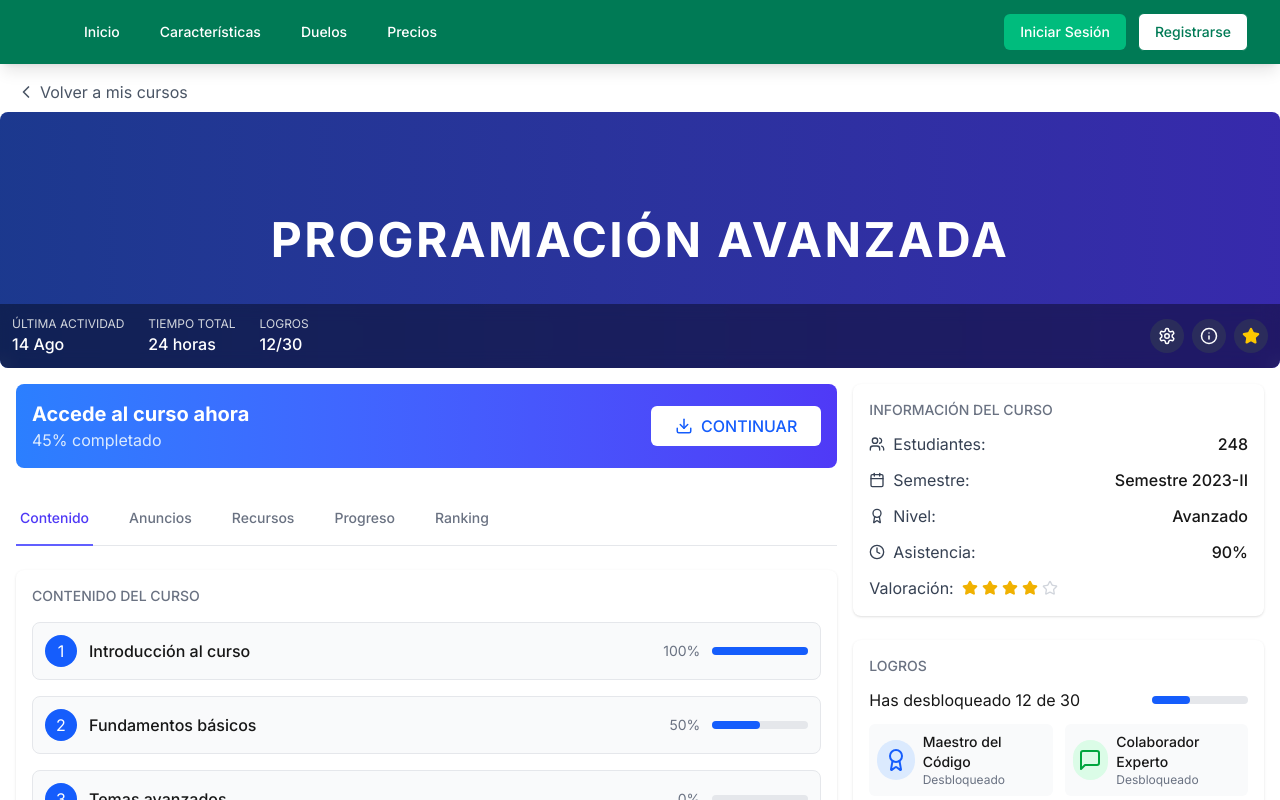
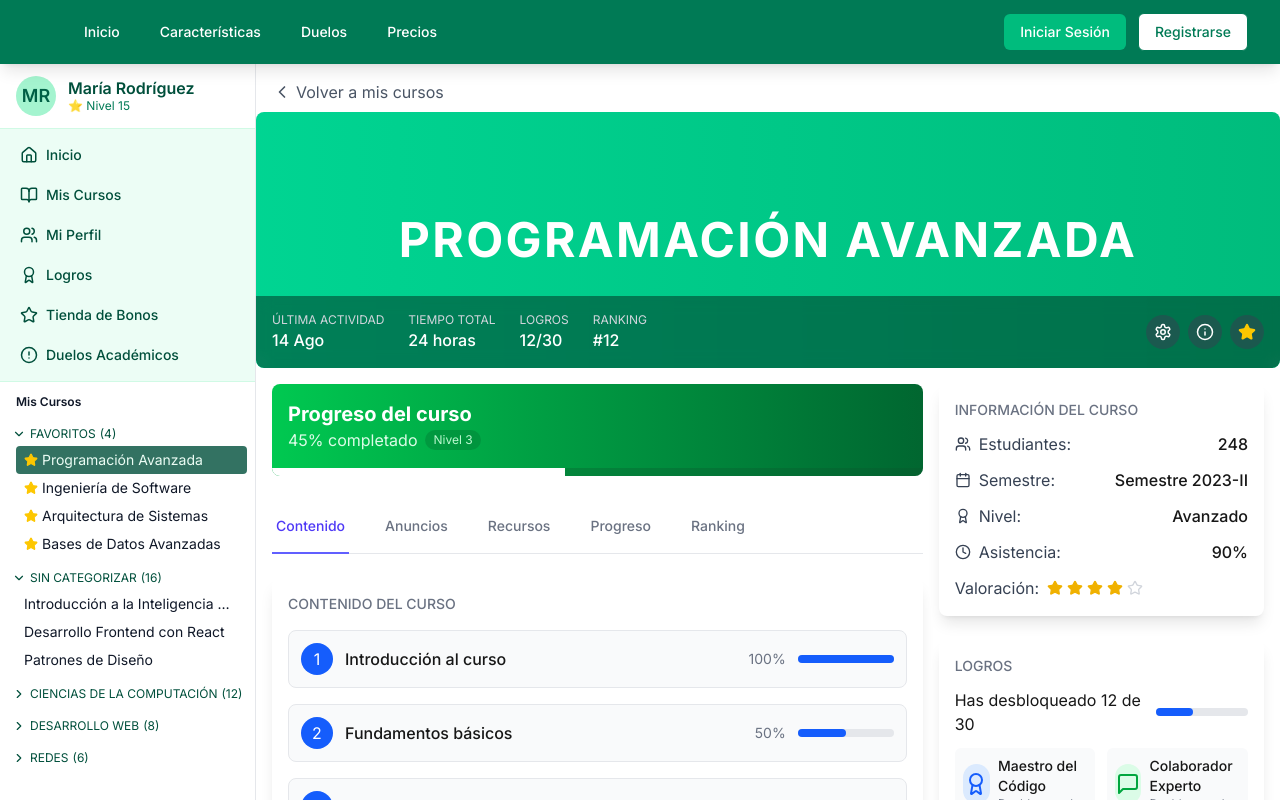
Before and after one commit to w1sec0d/CourseClash, a Next.js app in the folder frontend/: page /curso in a window 1280 px wide. Shown: the top 800 px of the page. Built offline with nearby package versions, Linux system fonts and the light colour scheme.

Commit message:
Modifica sidebar

```diff
--- a/frontend/app/curso/page.tsx
+++ b/frontend/app/curso/page.tsx
@@ -12,6 +12,8 @@ import AnnouncementCard from '../../components/course/AnnouncementCard';
 import ResourceCard from '../../components/course/ResourceCard';
 import RankingCard from '../../components/course/Ranking';
 import TabNavigation from '../../components/TabNavigation';
+import CourseSidebar from '../../components/sidebar/CourseSidebar';
+import { mockFavorites, mockCategorizedCourses } from '../../components/sidebar/mockData';
 import { AchievementProps } from './types';
 import { mockModules, mockAnnouncements, mockResources, mockRanking } from './data';
 import Link from 'next/link';
@@ -57,7 +59,8 @@ const CourseDetailView: React.FC = () => {
       total: 30,
       unlocked: 12
     },
-    progression: 45
+    progression: 45,
+    rankingPosition: 12
   };
 
   // Mock achievements
@@ -77,7 +80,17 @@ const CourseDetailView: React.FC = () => {
   };
 
   return (
-    <div className="container mx-auto py-4">
+    <div className="flex h-screen overflow-hidden">
+      {/* Sidebar */}
+      <CourseSidebar
+        favorites={mockFavorites}
+        categorizedCourses={mockCategorizedCourses}
+        activeCourseId="1"
+      />
+
+      {/* Main Content */}
+      <div className="flex-1 overflow-y-auto">
+        <div className="max-w-6xl mx-auto py-4">
           {/* Back button and navigation */}
           <div className="flex items-center mb-2 px-4">
             <Link href="/" className="flex items-center text-gray-600 hover:text-blue-600 transition-colors">
@@ -87,14 +100,14 @@ const CourseDetailView: React.FC = () => {
           </div>
 
           {/* Course Banner with Hero Image */}
-      <div className="relative w-full h-64 bg-gradient-to-r from-blue-900 to-indigo-800 rounded-lg overflow-hidden mb-4">
+          <div className="relative w-full h-64 bg-gradient-to-r from-emerald-400 to-emerald-500 rounded-lg overflow-hidden mb-4">
             {/* Background image would go here */}
             <div className="absolute inset-0 flex items-center justify-center">
               <h1 className="text-5xl font-bold text-white tracking-wider">{courseData.title.toUpperCase()}</h1>
             </div>
 
             {/* Bottom stats bar - similar to Steam UI */}
-        <div className="absolute bottom-0 left-0 right-0 flex justify-between items-center bg-black/40 backdrop-blur-sm p-3 text-white">
+            <div className="absolute bottom-0 left-0 right-0 flex justify-between items-center bg-black/40 backdrop-blur-sm p-4 text-white">
               <div className="flex space-x-6">
                 <div className="flex flex-col">
                   <span className="text-xs text-gray-300">ÚLTIMA ACTIVIDAD</span>
@@ -107,6 +120,10 @@ const CourseDetailView: React.FC = () => {
                 <div className="flex flex-col">
                   <span className="text-xs text-gray-300">LOGROS</span>
                   <span className="font-medium">{courseData.achievementCount.unlocked}/{courseData.achievementCount.total}</span>
+                </div>
+                <div className="flex flex-col">
+                  <span className="text-xs text-gray-300">RANKING</span>
+                  <span className="font-medium">#{courseData.rankingPosition}</span>
                 </div>
               </div>
 
@@ -128,16 +145,25 @@ const CourseDetailView: React.FC = () => {
           <div className="flex flex-col md:flex-row gap-4 px-4">
             {/* Left column - Main content */}
             <div className="w-full md:w-2/3">
-          {/* Download/Access Course Button */}
-          <div className="bg-gradient-to-r from-blue-500 to-indigo-600 text-white rounded-lg p-4 mb-6 flex justify-between items-center">
-            <div>
-              <h2 className="text-xl font-bold">Accede al curso ahora</h2>
-              <p className="text-blue-100">{courseData.progression}% completado</p>
+          {/* Course Progress Bar - Steam Style */}
+          <div className="bg-gradient-to-r from-green-500 to-green-800 text-white rounded-lg mb-6 overflow-hidden">
+            <div className="flex justify-between items-center p-4">
+              <div className="flex flex-col">
+                <h2 className="text-xl font-bold">Progreso del curso</h2>
+                <div className="flex items-center space-x-2">
+                  <span className="text-green-100">{courseData.progression}% completado</span>
+                  <span className="text-xs text-green-200 bg-green-700/50 px-2 py-0.5 rounded-full">Nivel 3</span>
                 </div>
-            <button className="bg-white text-blue-600 font-medium py-2 px-6 rounded-md flex items-center hover:bg-blue-50 transition-colors">
-              <Download size={18} className="mr-2" />
-              CONTINUAR
-            </button>
+              </div>
+            </div>
+
+            {/* Progress bar */}
+            <div className="h-2 w-full bg-green-900/30">
+              <div
+                className="h-2 bg-white"
+                style={{ width: `${courseData.progression}%` }}
+              ></div>
+            </div>
           </div>
 
           {/* Tabs Navigation */}
@@ -156,7 +182,7 @@ const CourseDetailView: React.FC = () => {
           </div>
 
           {/* Tab content area */}
-          <div className="bg-white p-4 rounded-lg shadow-sm">
+          <div className="bg-white p-4 rounded-lg shadow-lg">
             {/* Activity Feed Header - similar to Steam's "ACTIVITY" */}
             <h2 className="text-sm font-medium text-gray-500 mb-4">
               {activeTab === 'content' ? 'CONTENIDO DEL CURSO' :
@@ -293,7 +319,7 @@ const CourseDetailView: React.FC = () => {
         {/* Right column - Sidebar */}
         <div className="w-full md:w-1/3 space-y-6">
           {/* Course Information */}
-          <div className="bg-white p-4 rounded-lg shadow-sm">
+          <div className="bg-white p-4 rounded-lg shadow-lg">
             <h2 className="text-sm font-medium text-gray-500 mb-3">INFORMACIÓN DEL CURSO</h2>
             <div className="space-y-3">
               <div className="flex justify-between items-center">
@@ -328,7 +354,7 @@ const CourseDetailView: React.FC = () => {
           </div>
 
           {/* Achievements Section */}
-          <div className="bg-white p-4 rounded-lg shadow-sm">
+          <div className="bg-white p-4 rounded-lg shadow-lg">
             <h2 className="text-sm font-medium text-gray-500 mb-3">LOGROS</h2>
             <div className="flex justify-between items-center mb-3">
               <span>Has desbloqueado {courseData.achievementCount.unlocked} de {courseData.achievementCount.total}</span>
@@ -363,7 +389,7 @@ const CourseDetailView: React.FC = () => {
           </div>
 
           {/* Recent Activity or Friends Activity */}
-          <div className="bg-white p-4 rounded-lg shadow-sm">
+          <div className="bg-white p-4 rounded-lg shadow-lg">
             <h2 className="text-sm font-medium text-gray-500 mb-3">ACTIVIDAD RECIENTE</h2>
             <div className="p-3 bg-gray-50 rounded-md mb-3">
               <div className="flex items-start">
@@ -390,6 +416,8 @@ const CourseDetailView: React.FC = () => {
             </div>
           </div>
         </div>
+      </div>
+    </div>
   );
 };
 
--- /dev/null
+++ b/frontend/components/sidebar/CourseSidebar.tsx
@@ -0,0 +1,165 @@
+"use client"
+
+import React, { useState } from 'react';
+import Link from 'next/link';
+import { ChevronDown, ChevronRight, Star, Search, Plus, Home, BookOpen, Users, Award, AlertCircle } from 'lucide-react';
+import { twMerge } from 'tailwind-merge';
+
+// Tipos
+export interface CourseItem {
+  id: string;
+  name: string;
+  image?: string;
+  category?: string;
+  isFavorite?: boolean;
+  progress?: number;
+  lastPlayed?: string;
+  totalHours?: number;
+}
+
+interface CategoryProps {
+  name: string;
+  courses: CourseItem[];
+  isExpanded?: boolean;
+  isFavorite?: boolean;
+  count?: number;
+}
+
+interface CourseSidebarProps {
+  favorites: CourseItem[];
+  categorizedCourses: CategoryProps[];
+  activeCourseId?: string;
+}
+
+const CourseCategory: React.FC<CategoryProps & { activeCourseId?: string }> = ({
+  name,
+  courses,
+  isExpanded: initialExpanded = true,
+  isFavorite = false,
+  activeCourseId,
+  count
+}) => {
+  const [isExpanded, setIsExpanded] = useState(initialExpanded);
+
+  return (
+    <div className="mb-2">
+      <div
+        className="flex items-center py-1 px-1 text-emerald-900 hover:text-white cursor-pointer select-none group"
+        onClick={() => setIsExpanded(!isExpanded)}
+      >
+        {isExpanded ?
+          <ChevronDown size={14} className="mr-1" /> :
+          <ChevronRight size={14} className="mr-1" />
+        }
+        <span className="text-xs uppercase group-hover:text-emerald-700">{name}</span>
+        <span className="text-xs ml-1">({count || courses.length})</span>
+      </div>
+
+      {isExpanded && (
+        <div className="pl-2">
+          {courses.map((course) => (
+            <Link
+              href={`/curso/${course.id}`}
+              key={course.id}
+              className={twMerge(
+                "flex items-center py-1 px-2 text-sm rounded hover:bg-gray-700/30 text-gray-900 hover:text-white",
+                activeCourseId === course.id ? "bg-emerald-900/80 text-emerald-50" : ""
+              )}
+            >
+              {course.isFavorite && <Star size={14} className="text-yellow-400 fill-yellow-400 mr-1" />}
+              <span className="truncate">{course.name}</span>
+            </Link>
+          ))}
+        </div>
+      )}
+    </div>
+  );
+};
+
+const mockUser = {
+  name: "María Rodríguez",
+  level: 15,
+  avatar: undefined, // Puedes poner una URL si tienes imagen
+};
+
+const sidebarMenu = [
+  { label: "Inicio", icon: <Home size={18} />, href: "/" },
+  { label: "Mis Cursos", icon: <BookOpen size={18} />, href: "/mis-cursos" },
+  { label: "Mi Perfil", icon: <Users size={18} />, href: "/perfil" },
+  { label: "Logros", icon: <Award size={18} />, href: "/logros" },
+  { label: "Tienda de Bonos", icon: <Star size={18} />, href: "/tienda" },
+  { label: "Duelos Académicos", icon: <AlertCircle size={18} />, href: "/duelos" },
+];
+
+const CourseSidebar: React.FC<CourseSidebarProps> = ({
+  favorites,
+  categorizedCourses,
+  activeCourseId
+}) => {
+  // Simulación de cursos planos para la sección "Mis Cursos"
+  const myCourses = [
+    ...favorites,
+    ...categorizedCourses.flatMap(cat => cat.courses)
+  ];
+
+  return (
+    <aside className="bg-white h-screen w-64 flex flex-col border-r border-gray-200">
+      {/* User Info */}
+      <div className="flex items-center gap-3 px-4 py-3 border-b border-emerald-100">
+        <div className="w-10 h-10 rounded-full bg-emerald-200 flex items-center justify-center text-lg font-semibold text-emerald-800">
+          {mockUser.avatar ? <img src={mockUser.avatar} alt="avatar" className="rounded-full w-full h-full" /> : "MR"}
+        </div>
+        <div>
+          <div className="font-semibold text-emerald-900 leading-tight">{mockUser.name}</div>
+          <div className="text-xs text-emerald-700">⭐ Nivel {mockUser.level}</div>
+        </div>
+      </div>
+      {/* Main Menu */}
+      <nav className="flex flex-col gap-1 px-2 py-2 border-b border-emerald-100 bg-emerald-50">
+        {sidebarMenu.map((item, i) => (
+          <Link key={item.href} href={item.href} className="flex items-center gap-2 px-3 py-2 rounded text-emerald-900 hover:bg-emerald-100 transition-colors text-sm font-medium">
+            {item.icon}
+            <span>{item.label}</span>
+          </Link>
+        ))}
+      </nav>
+      {/* Mis Cursos */}
+      <div className="px-4 pt-3 pb-1 text-xs text-gray-900 font-semibold">Mis Cursos</div>
+      {/* Course List */}
+      <div className="flex-1 overflow-y-auto custom-scrollbar p-2 space-y-1">
+
+        {/* Favorites */}
+        {favorites.length > 0 && (
+          <CourseCategory
+            name="Favoritos"
+            courses={favorites}
+            isExpanded={true}
+            isFavorite={true}
+            activeCourseId={activeCourseId}
+          />
+        )}
+
+        {/* Categories */}
+        {categorizedCourses.map((category, index) => (
+          <CourseCategory
+            key={index}
+            name={category.name}
+            courses={category.courses}
+            isExpanded={category.isExpanded}
+            activeCourseId={activeCourseId}
+            count={category.count}
+          />
+        ))}
+      </div>
+      {/* Footer */}
+      <div className="p-2 border-t border-gray-800">
+        <button className="w-full flex items-center justify-center py-1 px-2 bg-emerald-600 hover:bg-emerald-700 rounded text-white text-sm">
+          <Plus size={16} className="mr-1" />
+          <span>Añadir Curso</span>
+        </button>
+      </div>
+    </aside>
+  );
+};
+
+export default CourseSidebar;
--- /dev/null
+++ b/frontend/components/sidebar/mockData.ts
@@ -0,0 +1,135 @@
+import { CourseItem } from './CourseSidebar';
+
+// Datos de ejemplo para cursos favoritos
+export const mockFavorites: CourseItem[] = [
+  {
+    id: '1',
+    name: 'Programación Avanzada',
+    isFavorite: true,
+    progress: 45,
+    lastPlayed: '14 Ago',
+    totalHours: 24
+  },
+  {
+    id: '2',
+    name: 'Ingeniería de Software',
+    isFavorite: true,
+    progress: 78,
+    lastPlayed: '20 Ago',
+    totalHours: 36
+  },
+  {
+    id: '3',
+    name: 'Arquitectura de Sistemas',
+    isFavorite: true,
+    progress: 92,
+    lastPlayed: '18 Ago',
+    totalHours: 42
+  },
+  {
+    id: '4',
+    name: 'Bases de Datos Avanzadas',
+    isFavorite: true,
+    progress: 65,
+    lastPlayed: '10 Ago',
+    totalHours: 30
+  }
+];
+
+// Datos de ejemplo para categorías de cursos
+export const mockCategorizedCourses = [
+  {
+    name: 'Sin categorizar',
+    isExpanded: true,
+    count: 16,
+    courses: [
+      {
+        id: '5',
+        name: 'Introducción a la Inteligencia Artificial',
+        progress: 12,
+        totalHours: 18
+      },
+      {
+        id: '6',
+        name: 'Desarrollo Frontend con React',
+        progress: 34,
+        totalHours: 22
+      },
+      {
+        id: '7',
+        name: 'Patrones de Diseño',
+        progress: 56,
+        totalHours: 28
+      }
+    ]
+  },
+  {
+    name: 'Ciencias de la Computación',
+    isExpanded: false,
+    count: 12,
+    courses: [
+      {
+        id: '8',
+        name: 'Algoritmos y Estructuras de Datos',
+        progress: 88,
+        totalHours: 40
+      },
+      {
+        id: '9',
+        name: 'Teoría de la Computación',
+        progress: 45,
+        totalHours: 32
+      },
+      {
+        id: '10',
+        name: 'Complejidad Computacional',
+        progress: 23,
+        totalHours: 26
+      }
+    ]
+  },
+  {
+    name: 'Desarrollo Web',
+    isExpanded: false,
+    count: 8,
+    courses: [
+      {
+        id: '11',
+        name: 'HTML & CSS Avanzado',
+        progress: 95,
+        totalHours: 16
+      },
+      {
+        id: '12',
+        name: 'JavaScript Moderno',
+        progress: 67,
+        totalHours: 24
+      },
+      {
+        id: '13',
+        name: 'Desarrollo Fullstack con Node.js',
+        progress: 45,
+        totalHours: 36
+      }
+    ]
+  },
+  {
+    name: 'Redes',
+    isExpanded: false,
+    count: 6,
+    courses: [
+      {
+        id: '14',
+        name: 'Fundamentos de Redes',
+        progress: 78,
+        totalHours: 20
+      },
+      {
+        id: '15',
+        name: 'Seguridad en Redes',
+        progress: 56,
+        totalHours: 28
+      }
+    ]
+  }
+];
--- a/frontend/package.json
+++ b/frontend/package.json
@@ -21,6 +21,7 @@
     "react": "^19.0.0",
     "react-dom": "^19.0.0",
     "react-hook-form": "^7.56.4",
+    "tailwind-merge": "^3.3.0",
     "zod": "^3.24.4"
   },
   "devDependencies": {
```
Also changed, not shown: 1 other file (tests, documents, lock files or other folders). Lines whose indentation alone changed are shown as unchanged.
